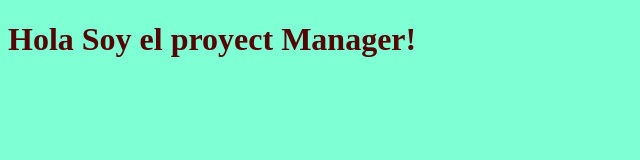
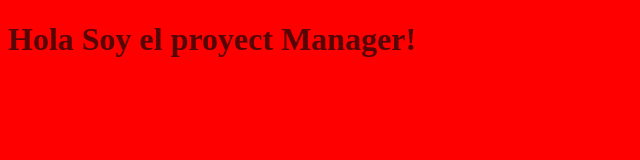
Before and after one commit to 7-programacion/TrabajoColaborativoGit, a plain HTML site: page index.html in a window 1280 px wide. Shown: the whole page, without its empty margins (0-640 px from the left). Drawn offline with Linux system fonts and the light colour scheme.

Commit message:
El colaborador a full

```diff
--- a/stiles.css
+++ b/stiles.css
@@ -1,6 +1,10 @@
 body{
 
-    background-color: aquamarine;
+    background-color: red;
     color: rgb(85, 5, 5);
     font-size: 16px;
 }
+
+h1 {
+
+}
```
